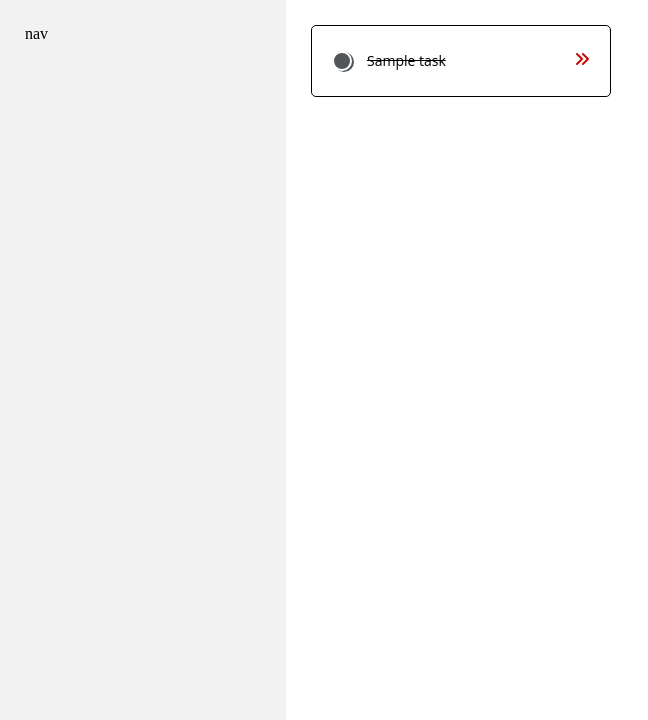
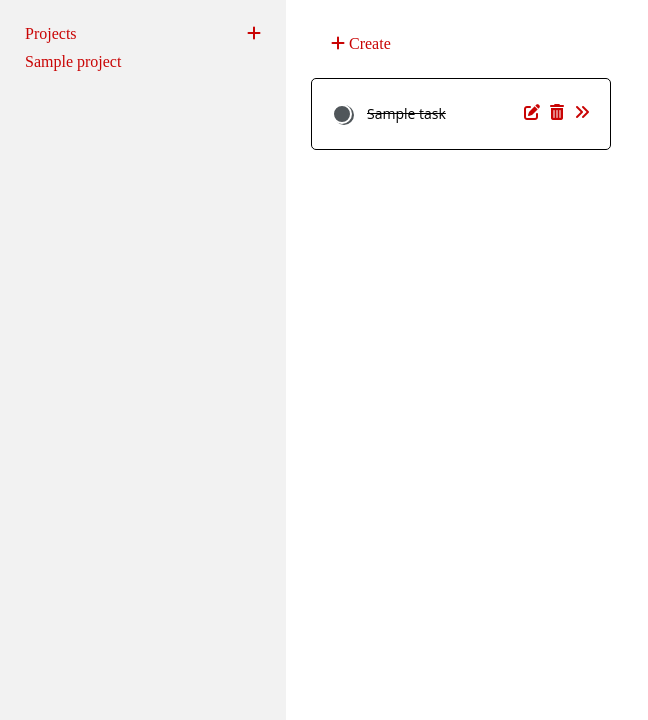
Before and after one commit to denys-source/todo-app, a Django app: page /tasks/ in a window 1280 px wide. Shown: the part 80-800 px from the top of the page, without its empty margins (0-648 px from the left). Run offline with Django 4.2, Linux system fonts and the light colour scheme; a user stored in the database is signed in; tables that the repository leaves empty hold one stand-in row (values such as "Sample post"); some libraries are stand-ins or nearby versions.

Commit message:
Create OwnerRequiredMixin to ensure owner access to views, add update and delete views for tasks

```diff
--- a/static/css/styles.css
+++ b/static/css/styles.css
@@ -13,6 +13,11 @@ h1 {
 ul {
   padding: 15px;
   margin: 0;
+}
+
+a[href] {
+  text-decoration: none;
+  color: #c90404;
 }
 
 body {
@@ -44,11 +49,6 @@ body {
 
 .login-controls {
   list-style: none;
-}
-
-.login-controls a[href] {
-  color: #c90404;
-  text-decoration: none;
 }
 
 .nav {
@@ -83,6 +83,10 @@ body {
   background: #ffffff;
 }
 
+.delete-form {
+  width: 150px;
+}
+
 .form-input {
   background: #fafafa;
   box-sizing: border-box;
@@ -101,11 +105,20 @@ body {
   color: #000;
   padding: 10px;
   width: 100%;
-  text-transform: uppercase;
 }
 
 .form-button:hover {
-  background: #946363;
+  background-color: #946363;
+}
+
+.form-button-warning {
+  color: #fff;
+  background-color: #c20404;
+}
+
+.form-button-warning:hover {
+  color: #fff;
+  background-color: #b00505;
 }
 
 .task-container {
@@ -117,6 +130,7 @@ body {
 .task-card {
   display: flex;
   justify-content: space-between;
+  gap: 10px;
   border: 1px solid #000;
   border-radius: 5px;
   padding: 25px 20px;
@@ -127,8 +141,23 @@ body {
   margin-bottom: 10px;
 }
 
-.task-card a[href] {
-  color: #c90404;
+.task-card-controls {
+  display: flex;
+  gap: 10px;
+}
+
+.task-list-controls {
+  display: flex;
+  gap: 10px;
+  margin-bottom: 15px;
+}
+
+.task-create-link {
+  padding: 10px 20px;
+}
+
+.task-create-link:hover {
+  background-color: #f2f2f2;
 }
 
 .task-main-content {
@@ -158,6 +187,16 @@ body {
 
 .completed {
   text-decoration: line-through;
+}
+
+.sidebar-header {
+  display: flex;
+  justify-content: space-between;
+  margin-bottom: 10px;
+}
+
+.text-muted {
+  color: #787878;
 }
 
 /* checkbox css */
--- a/templates/base.html
+++ b/templates/base.html
@@ -23,7 +23,7 @@
     </header>
     <main class="main">
       <nav class="nav">
-        nav
+        {% include "includes/sidebar.html" %}
       </nav>
       <div class="content">
         {% block content %}
--- /dev/null
+++ b/templates/includes/sidebar.html
@@ -0,0 +1,15 @@
+<div class="sidebar-list">
+  <div class="sidebar-header">
+    <a href="#">Projects</a>
+    <a href="#">
+      <i class="fa-solid fa-plus"></i>
+    </a>
+  </div>
+  {% with user.projects.all as projects %}
+    {% if projects %}
+      {% for project in projects %}<a href="#">{{ project.name }}</a>{% endfor %}
+    {% else %}
+      <div class="text-muted">There are no projects yet</div>
+    {% endif %}
+  {% endwith %}
+</div>
--- a/templates/todo/task_list.html
+++ b/templates/todo/task_list.html
@@ -1,5 +1,12 @@
 {% extends "base.html" %}
 {% block content %}
+  <div class="task-list-controls">
+    <a class="task-create-link" href="{% url 'todo:task-create' %}">
+      <i class="fa-solid fa-plus"></i>
+      Create
+    </a>
+  </div>
+  {% if task_list %}
     <div class="task-container">
       {% for task in task_list %}
         <div class="task-card">
@@ -15,10 +22,21 @@
                      {% if task.completed %}class="completed"{% endif %}>{{ task.title }}</label>
             </div>
           </form>
+          <div class="task-card-controls">
+            <a href="{% url 'todo:task-update' task.pk %}">
+              <i class="fa-solid fa-pen-to-square"></i>
+            </a>
+            <a href="{% url 'todo:task-delete' task.pk %}">
+              <i class="fa-solid fa-trash-can"></i>
+            </a>
             <a href="{% url 'todo:task-detail' task.pk %}">
               <i class="fa-solid fa-angles-right"></i>
             </a>
           </div>
+        </div>
       {% endfor %}
     </div>
+  {% else %}
+    <h1>You haven't created any tasks yet</h1>
+  {% endif %}
 {% endblock content %}
--- a/todo/admin.py
+++ b/todo/admin.py
@@ -1,11 +1,12 @@
 from django.contrib import admin
 from django.contrib.admin.decorators import register
+from django.contrib.auth.admin import UserAdmin
 
 from todo.models import Project, Task, User
 
 
 @register(User)
-class UserAdmin(admin.ModelAdmin):
+class CustomUserAdmin(UserAdmin):
     pass
 
 
--- a/todo/models.py
+++ b/todo/models.py
@@ -11,6 +11,9 @@ class User(AbstractUser):
 
 class Project(models.Model):
     name = models.CharField(max_length=255)
+    user = models.ForeignKey(
+        User, related_name="projects", on_delete=models.CASCADE
+    )
 
     class Meta:
         ordering = ("name",)
@@ -34,7 +37,7 @@ class Task(models.Model):
     user = models.ForeignKey(
         User, related_name="tasks", on_delete=models.CASCADE
     )
-    tags = TaggableManager()
+    tags = TaggableManager(blank=True)
 
     class Meta:
         ordering = (
--- a/todo/urls.py
+++ b/todo/urls.py
@@ -5,6 +5,8 @@ from todo.views import (
     TaskCreateView,
     TaskDetailView,
     TaskListView,
+    TaskUpdateView,
+    TaskDeleteView,
     update_completed,
 )
 
@@ -14,6 +16,12 @@ urlpatterns = [
     path("accounts/register/", RegisterView.as_view(), name="register"),
     path("tasks/", TaskListView.as_view(), name="task-list"),
     path("tasks/create/", TaskCreateView.as_view(), name="task-create"),
+    path(
+        "tasks/<int:pk>/update/", TaskUpdateView.as_view(), name="task-update"
+    ),
+    path(
+        "tasks/<int:pk>/delete/", TaskDeleteView.as_view(), name="task-delete"
+    ),
     path(
         "tasks/<int:pk>/detail/", TaskDetailView.as_view(), name="task-detail"
     ),
--- a/todo/views.py
+++ b/todo/views.py
@@ -1,10 +1,17 @@
 from typing import Any
 from django.contrib.auth import login
+from django.contrib.auth.decorators import login_required
 from django.core.exceptions import PermissionDenied
 from django.db.models import QuerySet
 from django.http import HttpRequest, HttpResponse, HttpResponseBase
 from django.urls import reverse_lazy
-from django.views.generic import CreateView, DetailView, ListView
+from django.views.generic import (
+    CreateView,
+    DeleteView,
+    DetailView,
+    ListView,
+    UpdateView,
+)
 from django.views.generic.edit import FormView
 from django.contrib.auth.mixins import LoginRequiredMixin
 from django.shortcuts import get_object_or_404, redirect
@@ -13,12 +20,26 @@ from todo.forms import RegisterForm, TaskCreateForm
 from todo.models import Task
 
 
+class OwnerRequiredMixin:
+    def dispatch(
+        self, request: HttpRequest, *args: Any, **kwargs: Any
+    ) -> HttpResponseBase:
+        obj = self.get_object()
+        if obj.user != request.user:
+            raise PermissionDenied()
+        return super().dispatch(request, *args, **kwargs)
+
+
 class TaskListView(LoginRequiredMixin, ListView):
     model = Task
 
     def get_queryset(self) -> QuerySet[Task]:
         queryset = Task.objects.filter(user=self.request.user)
         return queryset
+
+
+class TaskDetailView(LoginRequiredMixin, OwnerRequiredMixin, DetailView):
+    model = Task
 
 
 class TaskCreateView(LoginRequiredMixin, CreateView):
@@ -33,18 +54,19 @@ class TaskCreateView(LoginRequiredMixin, CreateView):
         return super().form_valid(form)
 
 
-class TaskDetailView(LoginRequiredMixin, DetailView):
+class TaskUpdateView(LoginRequiredMixin, OwnerRequiredMixin, UpdateView):
     model = Task
-
-    def dispatch(
-        self, request: HttpRequest, *args: Any, **kwargs: Any
-    ) -> HttpResponseBase:
-        obj = self.get_object()
-        if obj.user != request.user:
-            raise PermissionDenied()
-        return super().dispatch(request, *args, **kwargs)
+    form_class = TaskCreateForm
+    success_url = reverse_lazy("todo:task-list")
 
 
+class TaskDeleteView(LoginRequiredMixin, OwnerRequiredMixin, DeleteView):
+    model = Task
+    template_name = "todo/task_delete.html"
+    success_url = reverse_lazy("todo:task-list")
+
+
+@login_required
 def update_completed(request, pk: int) -> HttpResponse:
     if request.method == "POST":
         task = get_object_or_404(Task, pk=pk)
--- a/todo_app/settings.py
+++ b/todo_app/settings.py
@@ -135,3 +135,5 @@ STATICFILES_DIRS = [
 DEFAULT_AUTO_FIELD = "django.db.models.BigAutoField"
 
 AUTH_USER_MODEL = "todo.User"
+
+LOGIN_REDIRECT_URL = "todo:task-list"
```
Also changed, not shown: templates/todo/task_delete.html (added, +8 -0 lines), templates/todo/task_form.html (+4 -3 lines), todo/migrations/0001_initial.py, todo/migrations/0002_alter_task_description.py (deleted), todo/migrations/0002_alter_task_tags.py (added). Lines whose indentation alone changed are shown as unchanged.
